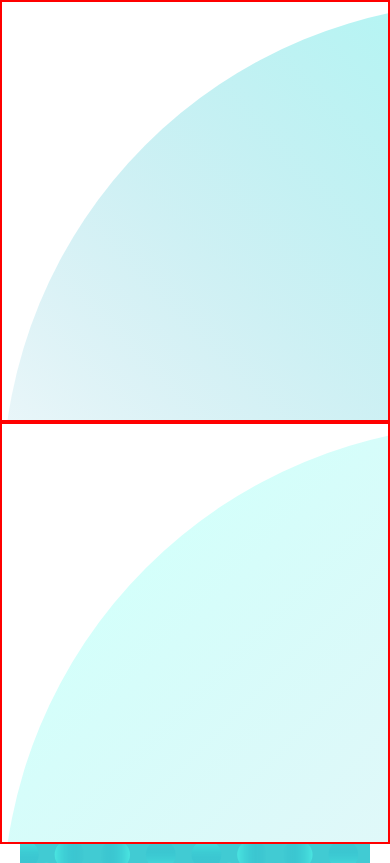
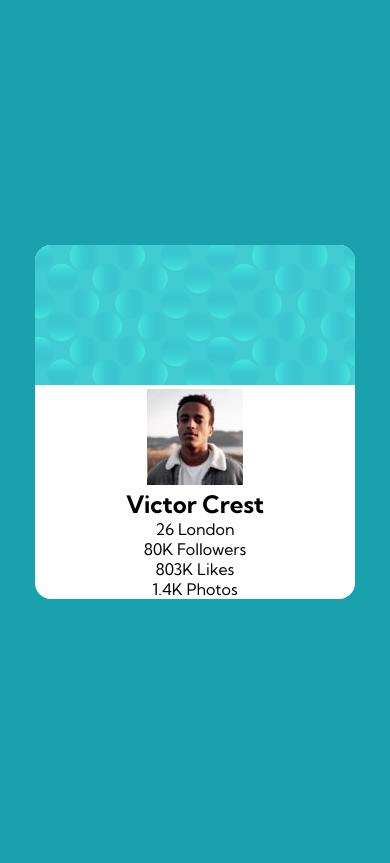
Before and after one commit to Carmenyo/Profile-card-component, a website: page index.html in a window 390 px wide. Shown: the top 863 px of the page. Drawn offline with Linux system fonts and the light colour scheme.

Commit message:
mobile layout

```diff
--- a/index.html
+++ b/index.html
@@ -17,13 +17,15 @@
   <title>Frontend Mentor | Profile card component</title>
 </head>
 
-<body>
+<body class="body">
+    <div class="body__top-bg"></div>
+    <div class="body__bottom-bg"></div>
+
   <main class="main">
 
-    <div class="main__top-bg"></div>
-    <div class="main__bottom-bg"></div>
 
-    <div class="main__card">
+
+    <article class="main__card">
 
       <div class="main__card-top">
         <img src="./images/bg-pattern-card.svg" alt="">
@@ -51,7 +53,7 @@
           Photos
         </div>
       </div>
-    </div>
+    </article>
   </main>
 </body>
 
--- a/styles/_globals.scss
+++ b/styles/_globals.scss
@@ -1,5 +1,22 @@
+@import "variables";
+
 *{
     margin: 0;
     padding: 0;
     box-sizing: border-box;
 }
+
+.body{
+    background-color: $Dark-cyan;
+    font-family: $Font-family;
+
+    // &__top-bg{
+    //     border: red 2px solid;
+    //  background-image: url(../images/bg-pattern-top.svg) ;
+    //  height: 50%;
+    // }
+    // &__bottom-bg{
+    //    background-image: url(../images/bg-pattern-bottom.svg) ;
+    //    height: 50%;
+    // }
+}
--- a/styles/_layout.scss
+++ b/styles/_layout.scss
@@ -1,16 +1,18 @@
+@import "variables";
+
 .main{
     width: 100%;
     height: 100vh;
+    display: flex;
     align-items: center;
     text-align: center;
-    &__top-bg{
-        border: 2px red solid;
-        background-image: url(../images/bg-pattern-top.svg) ;
-        height: 50%;
+    justify-content: center;
+
+    &__card{
+        background-color: white;
+        width: 20rem;
+        border-radius: 1rem;
+        overflow: hidden;
     }
-    &__bottom-bg{
-       border: 2px red solid;
-        background-image: url(../images/bg-pattern-bottom.svg) ;
-        height: 50%;
-    }
+
 }
```
Also changed, not shown: styles/main.css, 1 other file.
